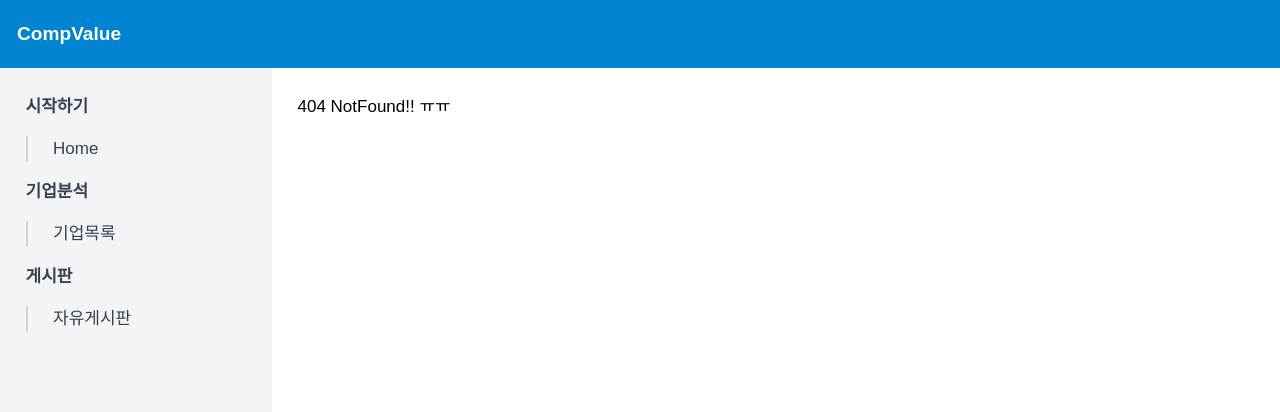
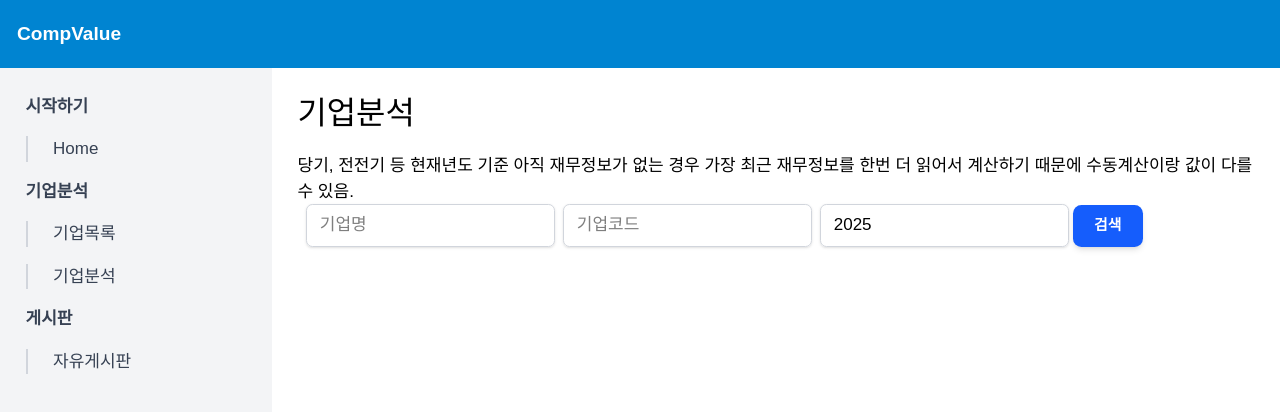
Before and after one commit to gnsgmlckdgk/comp-value-admin-v2, a React (Vite) app: page /compvalue in a window 1280 px wide. Before the commit this address had no page. Shown: the top 412 px of the page. Built offline with nearby package versions, Linux system fonts and the light colour scheme; a web font is replaced by a local one; what ag-grid-community would draw is missing.

Commit message:
기업분석 페이지 추가중

```diff
--- a/src/component/common/input/Input.jsx
+++ b/src/component/common/input/Input.jsx
@@ -1,31 +1,45 @@
-/****
+/**
  * 사용자 입력을 받는 텍스트 입력 컴포넌트입니다.
  *
  * @component
  * @param {Object} props - 컴포넌트 속성
  * @param {string} props.id - input 요소의 고유 식별자
- * @param {string} [props.label=''] - input에 연결된 라벨 텍스트
- * @param {string} [props.placeholder=''] - 입력 필드의 플레이스홀더 텍스트
- * @param {string} [props.className=''] - 추가적인 CSS 클래스
- * @param {string} [props.value=''] - 입력 필드의 값
+ * @param {string} [props.label] - input에 연결된 라벨 텍스트
+ * @param {boolean} [props.labelNewLine] - 라벨을 줄바꿈할지 여부
+ * @param {string} [props.placeholder] - 입력 필드의 플레이스홀더 텍스트
+ * @param {string} [props.className] - 추가적인 CSS 클래스
+ * @param {string} [props.value] - 입력 필드의 값
+ * @param {function} [props.onChange] - 입력 값 변경 시 호출되는 함수
  * @param {function} [props.onEnter] - Enter 키 입력 시 호출되는 함수
- * @param {function} [props.onChange] - 입력 값 변경 시 호출되는 함수
+ * @param {boolean} [props.disabled] - 입력 비활성화 여부
+ * @param {boolean} [props.wdfull] - 너비를 100%로 설정할지 여부
+ * @param {string|null} [props.inputMode] - 입력 모드 (예: 'numeric')
+ *
  * @returns {JSX.Element} 렌더링된 입력 필드 요소
  *
  * @example
- * // 기본 사용 예시
- * <Input
+ * &lt;Input
  *   id="username"
  *   label="사용자 이름"
  *   placeholder="이름을 입력하세요"
  *   value={username}
  *   onChange={(e) => setUsername(e.target.value)}
  *   onEnter={() => handleSubmit()}
- * />
+ * /&gt;
  */
-function Input({ id, label = '', placeholder = '', className = '', value = '', onEnter, onChange = {}, labelNewLine = false, disabled = false, wdfull = false }) {
-
-    // const baseClassName = 'mr-3 w-48 md:w-128 h-10 border border-gray-300 rounded-md shadow-sm px-3';
+function Input({
+    id,
+    label = '',
+    labelNewLine = false,
+    placeholder = '',
+    className = '',
+    value = '',
+    onChange = () => { },
+    onEnter,
+    disabled = false,
+    wdfull = false,
+    inputMode = null
+}) {
     const baseClassName = 'h-10 border border-gray-300 rounded-md shadow-sm px-3';
 
     const handleKeyDown = (e) => {
@@ -37,16 +51,29 @@ function Input({ id, label = '', placeholder = '', className = '', value = '', o
 
     return (
         <>
-            <label htmlFor={id} className={`${labelNewLine ? 'block' : 'mr-2'} mb-1 text-sm text-gray-700`}>{label}</label>
-            <input id={id} placeholder={placeholder}
-                className={`${baseClassName} ${className} ${disabled ? 'cursor-not-allowed bg-gray-100' : ''} ${wdfull ? 'w-full' : ''}`}
+            <label
+                htmlFor={id}
+                className={`${labelNewLine ? 'block' : 'mr-2'} mb-1 text-sm text-gray-700`}
+            >
+                {label}
+            </label>
+            <input
+                id={id}
+                placeholder={placeholder}
+                className={`
+          ${baseClassName}
+          ${className}
+          ${disabled ? 'cursor-not-allowed bg-gray-100' : ''}
+          ${wdfull ? 'w-full' : ''}
+        `}
                 value={value}
                 onKeyDown={handleKeyDown}
                 onChange={onChange}
                 disabled={disabled}
+                {...(inputMode ? { inputMode } : {})}
             />
         </>
-    )
+    );
 }
 
 export default Input;
--- a/src/config/routes.jsx
+++ b/src/config/routes.jsx
@@ -6,6 +6,7 @@ import NotFound from '@/pages/NotFound'
 import FreeBoardView from '@/pages/board/freeBoard/View'
 import FreeBoardUpdate from '@/pages/board/freeBoard/Update'
 import Register from '@/pages/board/freeBoard/Register'
+import CompValue from '@/pages/trade/CompValue'
 
 const routes = {
 
@@ -17,12 +18,8 @@ const routes = {
     },
 
     /* 기업분석 */
-    "CompList": {
-        section: '기업분석',
-        label: '기업목록',
-        path: '/complist',
-        element: <CompList />
-    },
+    "CompList": { section: '기업분석', label: '기업목록', path: '/complist', element: <CompList /> },
+    "CompValue": { section: '기업분석', label: '기업분석', path: '/compvalue', element: <CompValue /> },
 
     /* 게시판 */
     "FreeBoard": {
--- /dev/null
+++ b/src/pages/trade/CompValue.jsx
@@ -0,0 +1,51 @@
+import Button from '@/component/common/button/Button';
+import Input from '@/component/common/input/Input';
+import { getToday } from '@/util/DateUtil'
+import { useState, useEffect } from 'react'
+
+
+const CompValue = () => {
+
+    const [compName, setCompName] = useState('');
+    const [compCode, setCompCode] = useState('');
+    const [baseYear, setBaseYear] = useState(getToday('yyyy'));
+
+    return (
+        <>
+            <h1 className='md:text-3xl text-xl mb-5'>기업분석</h1>
+
+            <div>
+                {/* 설명란 */}
+                <div>
+                    <p>당기, 전전기 등 현재년도 기준 아직 재무정보가 없는 경우
+                        가장 최근 재무정보를 한번 더 읽어서 계산하기 때문에
+                        수동계산이랑 값이 다를 수 있음.</p>
+                </div>
+                {/* 입력란 */}
+                <div>
+                    <Input id="compName" placeholder='기업명' value={compName} onChange={(e) => setCompName(e.target.value)} />
+                    <Input id="compCode" placeholder='기업코드' value={compCode} onChange={(e) => setCompCode(e.target.value)} />
+                    <Input
+                        id="baseDt"
+                        placeholder="기준년도"
+                        inputMode="numeric"
+                        value={baseYear}
+                        onChange={(e) => {
+                            const numeric = e.target.value.replace(/[^0-9]/g, '');
+                            setBaseYear(numeric.slice(0, 4));
+                        }}
+                    />
+                    {/* children, onClick, type = 'button', variant = 'primary', className = '' */}
+                    <Button children='검색' variant='primary' onClick={{}} className='ml-1' />
+                </div>
+            </div>
+
+            <div>
+
+            </div>
+
+        </>
+    )
+}
+
+export default CompValue;
--- a/src/util/DateUtil.jsx
+++ b/src/util/DateUtil.jsx
@@ -8,3 +8,15 @@ export const formatTimestamp = (timestamp) => {
     const ss = String(date.getSeconds()).padStart(2, '0');
     return `${yyyy}-${MM}-${dd} ${HH}:${mm}:${ss}`;
 };
+
+export const getToday = (format = 'yyyyMMdd') => {
+    const now = new Date();
+    const yyyy = now.getFullYear();
+    const MM = String(now.getMonth() + 1).padStart(2, '0');
+    const dd = String(now.getDate()).padStart(2, '0');
+
+    return format
+        .replace(/yyyy/g, yyyy)
+        .replace(/MM/g, MM)
+        .replace(/dd/g, dd);
+};
```
